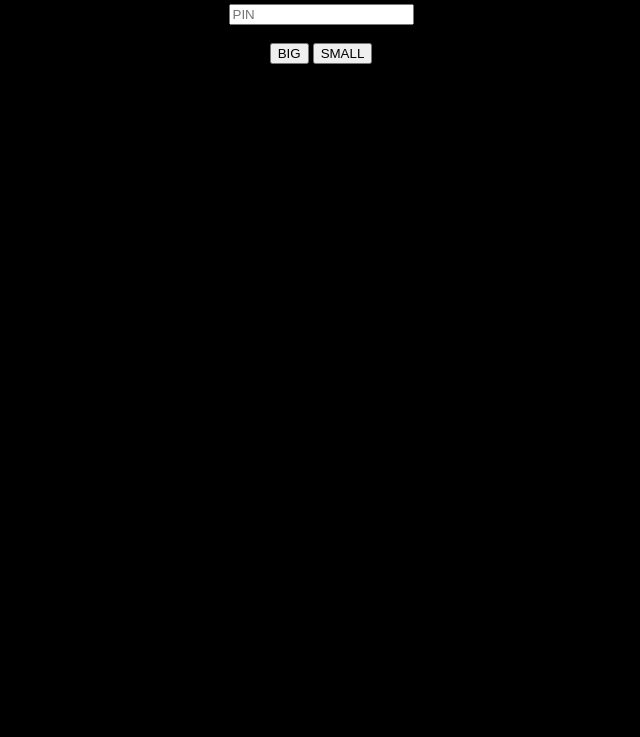
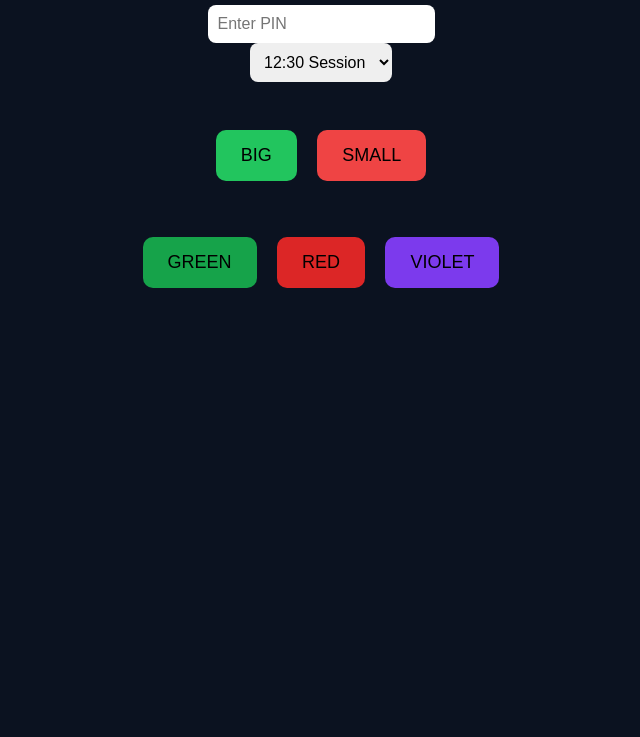
Before and after one commit to schoolof1234599-crypto/ali-live-signalss, a plain HTML site: page admin.html in a window 1280 px wide. Shown: the part 63-800 px from the top of the page, without its empty margins (319-959 px from the left). Drawn offline with Linux system fonts and the light colour scheme.

Commit message:
Update admin.html

```diff
--- a/admin.html
+++ b/admin.html
@@ -1,27 +1,104 @@
 <!DOCTYPE html>
 <html>
-<body style="background:black;color:white;text-align:center">
+<head>
+<meta charset="UTF-8">
+<title>Admin Panel</title>
+<meta name="viewport" content="width=device-width, initial-scale=1.0">
 
-<h2>ADMIN</h2>
-<input id="pin" placeholder="PIN"><br><br>
+<style>
+body{
+  background:#0b1220;
+  color:white;
+  font-family:Arial;
+  text-align:center;
+}
+.box{
+  margin-top:40px;
+}
+button{
+  padding:15px 25px;
+  font-size:18px;
+  margin:8px;
+  border:none;
+  border-radius:10px;
+  cursor:pointer;
+}
+.big{background:#22c55e;}
+.small{background:#ef4444;}
+.green{background:#16a34a;}
+.red{background:#dc2626;}
+.violet{background:#7c3aed;}
+input,select{
+  padding:10px;
+  font-size:16px;
+  border-radius:8px;
+  border:none;
+}
+</style>
+</head>
 
-<button onclick="send('BIG')">BIG</button>
-<button onclick="send('SMALL')">SMALL</button>
+<body>
+
+<h2>🔐 Admin Panel</h2>
+
+<input type="password" id="pin" placeholder="Enter PIN"><br>
+
+<select id="time">
+  <option value="12:30">12:30 Session</option>
+  <option value="2:00">2:00 Session</option>
+  <option value="4:00">4:00 Session</option>
+</select>
+
+<div class="box">
+  <button class="big" onclick="send('BIG')">BIG</button>
+  <button class="small" onclick="send('SMALL')">SMALL</button>
+</div>
+
+<div class="box">
+  <button class="green" onclick="setColor('GREEN')">GREEN</button>
+  <button class="red" onclick="setColor('RED')">RED</button>
+  <button class="violet" onclick="setColor('VIOLET')">VIOLET</button>
+</div>
 
 <script src="https://www.gstatic.com/firebasejs/8.10.0/firebase-app.js"></script>
 <script src="https://www.gstatic.com/firebasejs/8.10.0/firebase-database.js"></script>
 
 <script>
-firebase.initializeApp({
+var firebaseConfig = {
   databaseURL: "https://alisignal-default-rtdb.firebaseio.com/"
-});
+};
+firebase.initializeApp(firebaseConfig);
 
-function send(v){
-  if(pin.value !== "1234"){
-    alert("غلط PIN");
+const ADMIN_PIN = "Asad11";
+let currentColor = "GREEN";
+
+function setColor(c){
+  currentColor = c;
+  alert("Color set: " + c);
+}
+
+function send(size){
+  if(pin.value !== ADMIN_PIN){
+    alert("Wrong PIN");
     return;
   }
-  firebase.database().ref("signal").set(v);
+
+  firebase.database().ref("counter").once("value", snap=>{
+    let n = snap.val() || 0;
+    n++;
+
+    firebase.database().ref().set({
+      counter: n,
+      signal:{
+        number: n,
+        size: size,
+        color: currentColor,
+        time: time.value
+      }
+    });
+
+    alert("Sent: #" + n + " " + size + " " + currentColor);
+  });
 }
 </script>
 
```
